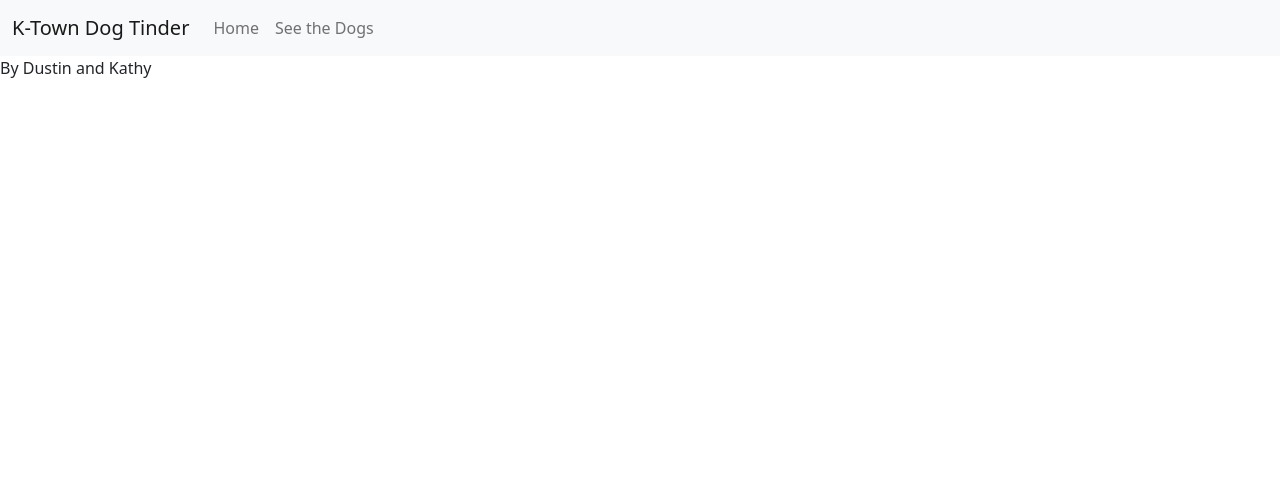
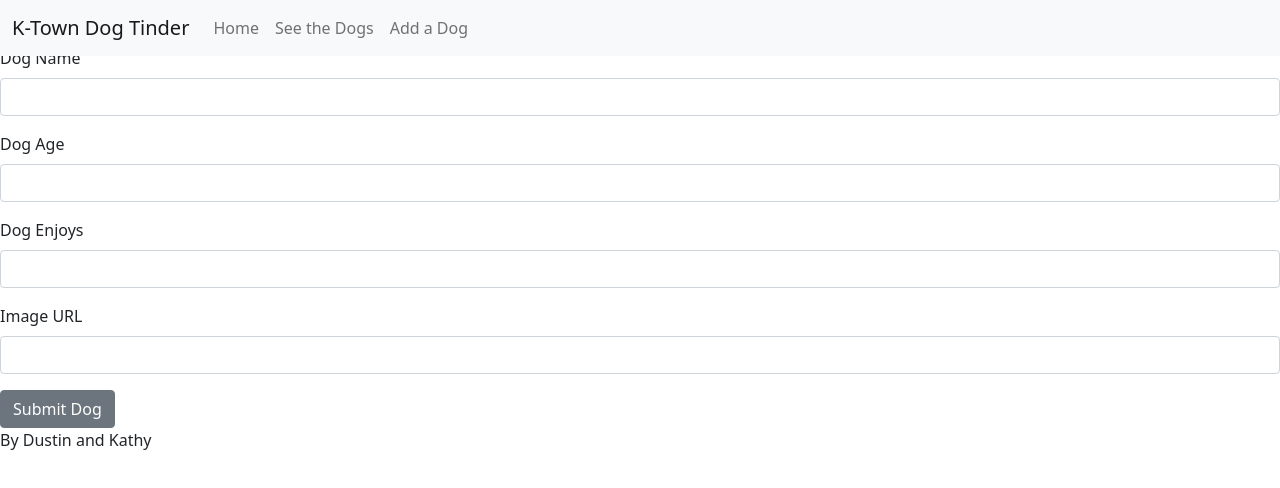
Before and after one commit to learn-academy-2022-bravo/cat-tinder-frontend-cat-tinder-frontend-kl-ds, a React (Create React App) app: page /catnew in a window 1280 px wide. Shown: the top 488 px of the page. Built offline with nearby package versions, Linux system fonts and the light colour scheme.

Commit message:
Catnew route implemented and working

```diff
--- a/src/App.js
+++ b/src/App.js
@@ -8,7 +8,6 @@
 import CatNew from './pages/CatNew'
 import CatEdit from './pages/CatEdit'
 import NotFound from './pages/NotFound'
-import './mockCats'
 import Header from './components/Header'
 import Footer from './components/Footer'
 import cats from './mockCats'
@@ -19,6 +18,10 @@
     this.state = {
       cats: cats
     }
+  }
+
+  createCat = (newlyCreatedCat) => {
+    console.log(newlyCreatedCat)
   }
   render() {
     return (
@@ -39,7 +42,12 @@
               return <CatShow cat={cat}/>
             }}
           />
-           <Route path="/catnew" component={CatNew} />
+           <Route
+            path="/catnew"
+            render={() => {
+              return <CatNew createCat={this.createCat}/>
+            }}
+          />
            <Route path="/catedit" component={CatEdit} />
            <Route component={NotFound}/>
         </Switch>
--- a/src/components/Header.js
+++ b/src/components/Header.js
@@ -30,6 +30,11 @@
            See the Dogs
           </NavLink>
         </NavItem>
+        <NavItem>
+          <NavLink href="/catnew">
+           Add a Dog
+          </NavLink>
+        </NavItem>
       </Nav>
     </Collapse>
   </Navbar>
--- a/src/pages/CatNew.js
+++ b/src/pages/CatNew.js
@@ -1,13 +1,76 @@
-import React, { Component } from 'react';
+import React, { Component } from 'react'
+import { Button, Form, FormGroup, Label, Input } from 'reactstrap'
+import { Redirect } from 'react-router-dom'
 
 class CatNew extends Component {
-    render() {
-        return (
-            <div>
-                <h1>CatNew Component</h1>
-            </div>
-        );
+  constructor(props) {
+    super(props)
+    this.state = {
+      newCat: {
+        name: "",
+        age: "",
+        enjoys: "",
+        image: ""
+      },
+      submitted: false
     }
+  }
+
+  handleChange = (e) => {
+    const { newCat } = this.state
+    newCat[e.target.name] = e.target.value
+    this.setState({newCat: newCat})
+  }
+
+  handleSubmit = () => {
+    this.props.createCat(this.state.newCat)
+    this.setState({submitted: true})
+  }
+
+  render() {
+    return(
+      <>
+        <h2>Create a New Dog</h2>
+        <Form>
+          <FormGroup>
+            <Label for="name">Dog Name</Label>
+            <Input
+              type="text"
+              name="name"
+              onChange={this.handleChange}
+            />
+          </FormGroup>
+          <FormGroup>
+            <Label for="age">Dog Age</Label>
+            <Input
+              type="text"
+              name="age"
+              onChange={this.handleChange}
+            />
+          </FormGroup>
+          <FormGroup>
+            <Label for="enjoys">Dog Enjoys</Label>
+            <Input
+              type="text"
+              name="enjoys"
+              onChange={this.handleChange}
+            />
+          </FormGroup>
+          <FormGroup>
+            <Label for="image">Image URL</Label>
+            <Input
+              type="text"
+              name="image"
+              onChange={this.handleChange}
+            />
+          </FormGroup>
+        </Form>
+        <Button onClick={this.handleSubmit} name="submit">
+          Submit Dog
+        </Button>
+        { this.state.submitted && <Redirect to="/catindex"/> }
+      </>
+    )
+  }
 }
-
-export default CatNew;
+export default CatNew
```
